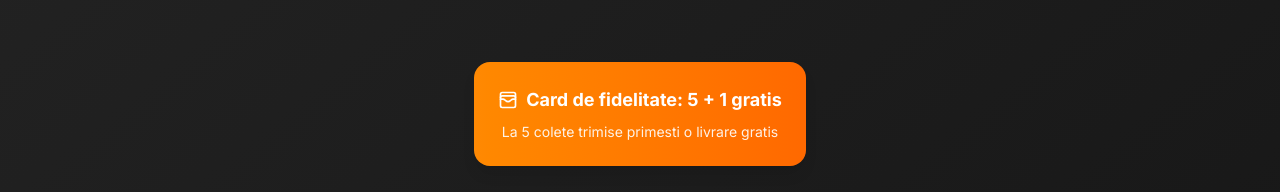
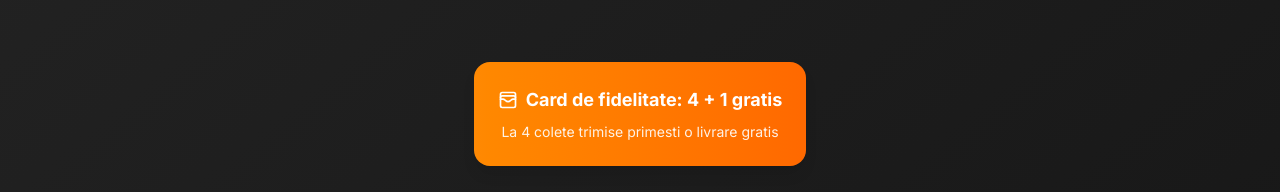
Before and after one commit to mateismarius/coletul-studentului, a Next.js app: page / in a window 1280 px wide. Shown: the part 3898-4090 px from the top of the page. Built offline with nearby package versions, Linux system fonts and the light colour scheme; a web font is replaced by a local one.

Commit message:
change prices

```diff
--- a/components/layout/CTA.tsx
+++ b/components/layout/CTA.tsx
@@ -134,9 +134,9 @@ export default function CTA() {
                         <div className="bg-gradient-to-r from-orange-400 to-orange-500 text-white rounded-2xl p-6 inline-block mb-8 shadow-lg">
                             <div className="flex items-center space-x-2 justify-center">
                                 <WalletCards className="w-5 h-5" />
-                                <span className="font-bold text-lg">Card de fidelitate: 5 + 1 gratis</span>
+                                <span className="font-bold text-lg">Card de fidelitate: 4 + 1 gratis</span>
                             </div>
-                            <p className="text-sm mt-2 opacity-90">La 5 colete trimise primesti o livrare gratis</p>
+                            <p className="text-sm mt-2 opacity-90">La 4 colete trimise primesti o livrare gratis</p>
                         </div>
 
                         <p className="text-xl text-neutral-300 mb-8">
```
